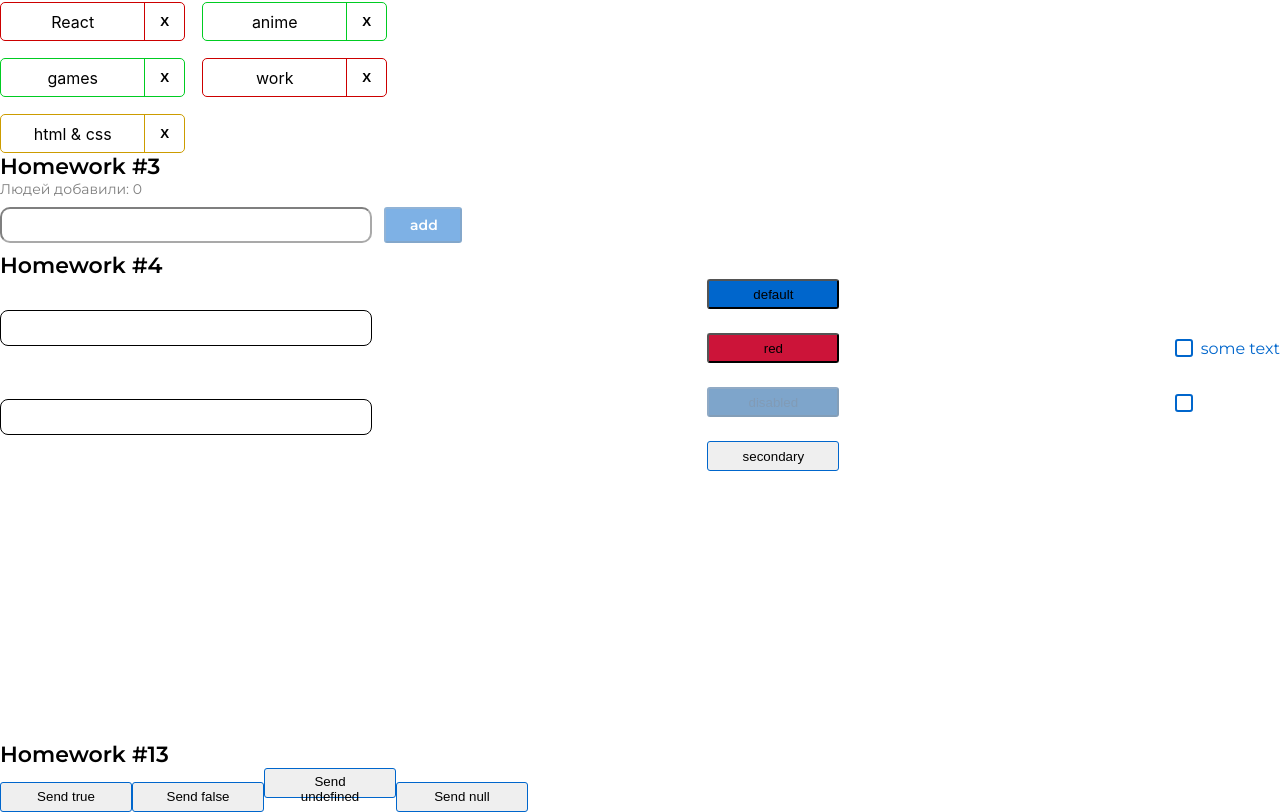
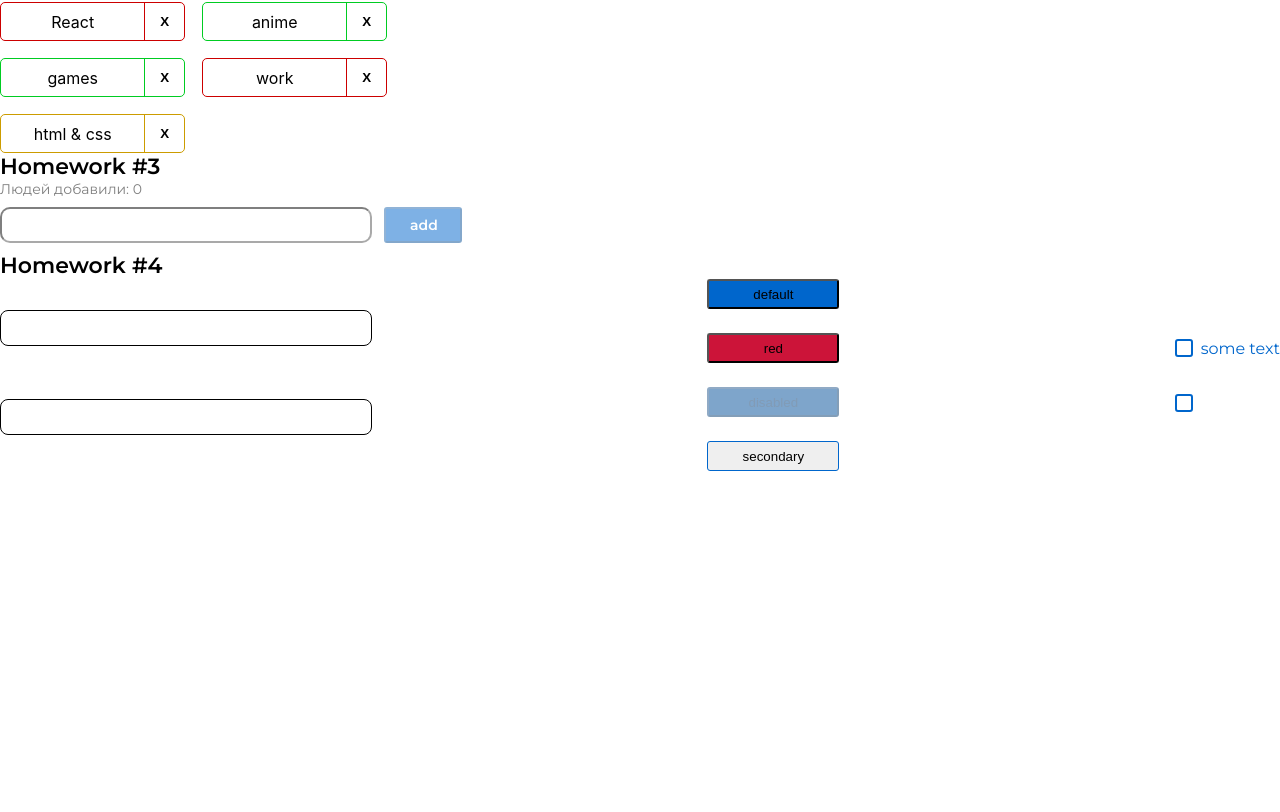
Before and after one commit to AdelZinnurova/hws2-master, a React (Create React App) app: page /#/pre-junior in a window 1280 px wide. Shown: the part 459-1271 px from the top of the page. After the commit the page ends 1200 px from the top, so only its background shows below. Built offline with nearby package versions, Linux system fonts and the light colour scheme.

Commit message:
HW13-correct2

```diff
--- a/src/s1-main/App.tsx
+++ b/src/s1-main/App.tsx
@@ -1,7 +1,6 @@
 import React from 'react'
 import s from './App.module.css'
 import HW5 from "../s2-homeworks/hw05/HW5";
-import HW13 from "../s2-homeworks/hw13/HW13";
 
 
 function App() {
@@ -15,7 +14,6 @@ function App() {
 
             {/*при выполнении дз 5 и более - закомментировать здесь дз 1-4, так как они есть внутри дз 5*/}
             <HW5/>
-            <HW13/>
 
         </div>
     )
```
